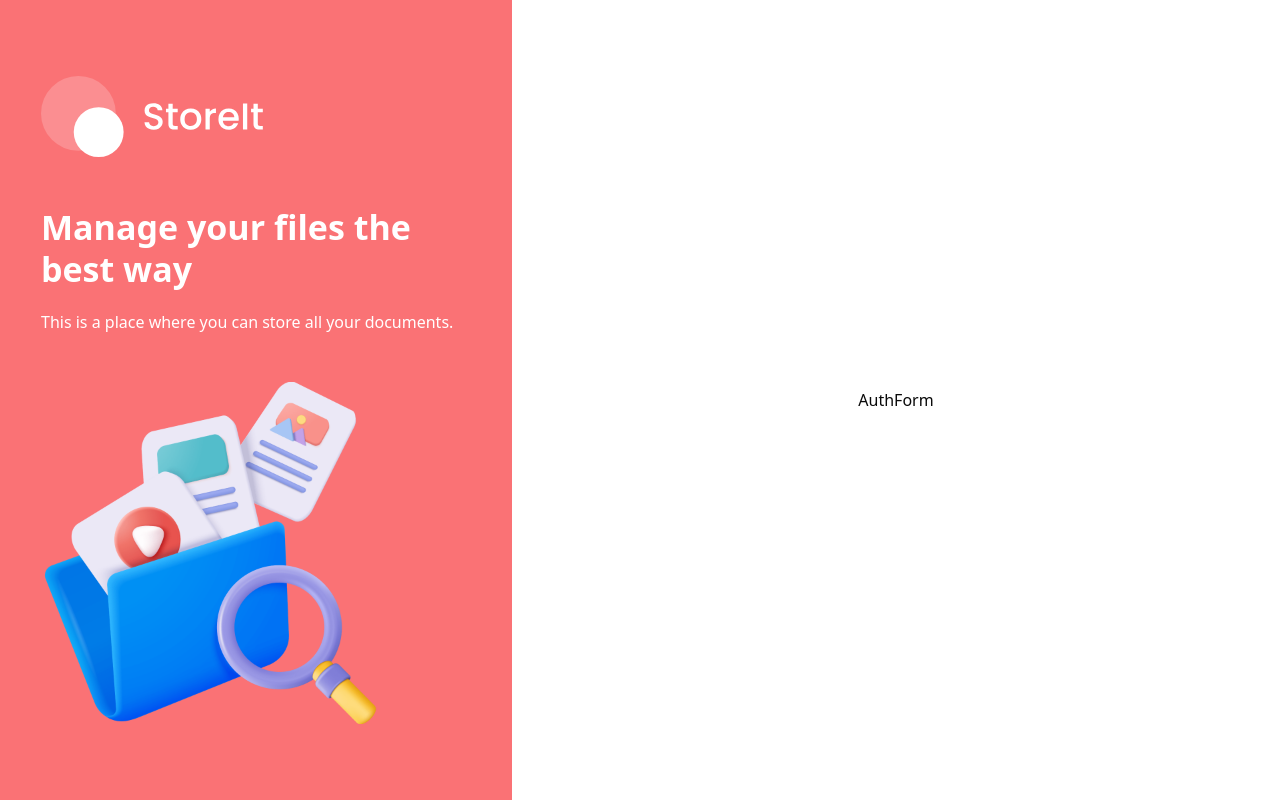
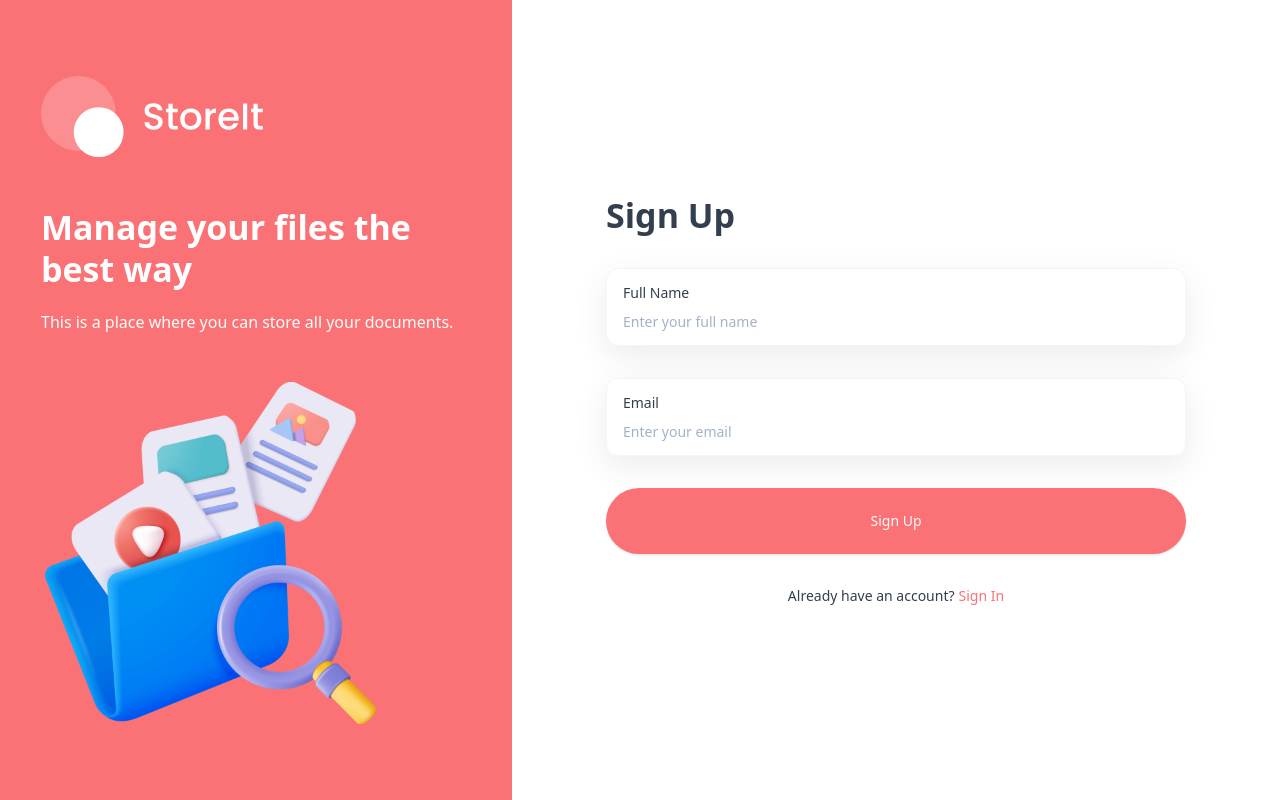
Before and after one commit to iowathe3rd/vaultio, a Next.js app: page /sign-up in a window 1280 px wide. Built offline with nearby package versions, Linux system fonts and the light colour scheme.

Commit message:
feat(ui): styled and added form validation to auth form

```diff
--- a/src/components/AuthForm.tsx
+++ b/src/components/AuthForm.tsx
@@ -1,10 +1,153 @@
+"use client";
+
+import { zodResolver } from "@hookform/resolvers/zod";
+import { useForm } from "react-hook-form";
+import { z } from "zod";
+
+import { Button } from "@/components/ui/button";
+import {
+    Form,
+    FormControl,
+    FormField,
+    FormItem,
+    FormLabel,
+    FormMessage,
+} from "@/components/ui/form";
+import { Input } from "@/components/ui/input";
+
+import Image from "next/image";
+import Link from "next/link";
+import { useState } from "react";
 
 type FormType = "sign-in" | "sign-up";
 
-function AuthForm({type}: {type: FormType}) {
+const authFormSchema = (formType: FormType) => {
+  return z.object({
+    email: z.string().email(),
+    fullName:
+      formType === "sign-up"
+        ? z.string().min(2).max(50)
+        : z.string().optional(),
+  });
+};
+
+const AuthForm = ({ type }: { type: FormType }) => {
+  const [isLoading, setIsLoading] = useState(false);
+  const [errorMessage, setErrorMessage] = useState("");
+
+  const formSchema = authFormSchema(type);
+  const form = useForm<z.infer<typeof formSchema>>({
+    resolver: zodResolver(formSchema),
+    defaultValues: {
+      fullName: "",
+      email: "",
+    },
+  });
+
+  const onSubmit = async (values: z.infer<typeof formSchema>) => {
+    setIsLoading(true);
+    setErrorMessage("");
+
+    try {
+        console.log(values)
+    } catch {
+      setErrorMessage("Failed to create account. Please try again.");
+    } finally {
+      setIsLoading(false);
+    }
+  };
+
   return (
-    <div>AuthForm</div>
-  )
-}
+    <>
+      <Form {...form}>
+        <form onSubmit={form.handleSubmit(onSubmit)} className="auth-form">
+          <h1 className="form-title">
+            {type === "sign-in" ? "Sign In" : "Sign Up"}
+          </h1>
+          {type === "sign-up" && (
+            <FormField
+              control={form.control}
+              name="fullName"
+              render={({ field }) => (
+                <FormItem>
+                  <div className="shad-form-item">
+                    <FormLabel className="shad-form-label">Full Name</FormLabel>
 
-export default AuthForm
+                    <FormControl>
+                      <Input
+                        placeholder="Enter your full name"
+                        className="shad-input"
+                        {...field}
+                      />
+                    </FormControl>
+                  </div>
+
+                  <FormMessage className="shad-form-message" />
+                </FormItem>
+              )}
+            />
+          )}
+
+          <FormField
+            control={form.control}
+            name="email"
+            render={({ field }) => (
+              <FormItem>
+                <div className="shad-form-item">
+                  <FormLabel className="shad-form-label">Email</FormLabel>
+
+                  <FormControl>
+                    <Input
+                      placeholder="Enter your email"
+                      className="shad-input"
+                      {...field}
+                    />
+                  </FormControl>
+                </div>
+
+                <FormMessage className="shad-form-message" />
+              </FormItem>
+            )}
+          />
+
+          <Button
+            type="submit"
+            className="form-submit-button"
+            disabled={isLoading}
+          >
+            {type === "sign-in" ? "Sign In" : "Sign Up"}
+
+            {isLoading && (
+              <Image
+                src="/assets/icons/loader.svg"
+                alt="loader"
+                width={24}
+                height={24}
+                className="ml-2 animate-spin"
+              />
+            )}
+          </Button>
+
+          {errorMessage && <p className="error-message">*{errorMessage}</p>}
+
+          <div className="body-2 flex justify-center">
+            <p className="text-light-100">
+              {type === "sign-in"
+                ? "Don't have an account?"
+                : "Already have an account?"}
+            </p>
+            <Link
+              href={type === "sign-in" ? "/sign-up" : "/sign-in"}
+              className="ml-1 font-medium text-brand"
+            >
+              {" "}
+              {type === "sign-in" ? "Sign Up" : "Sign In"}
+            </Link>
+          </div>
+        </form>
+      </Form>
+    </>
+  );
+};
+
+export default AuthForm;
--- /dev/null
+++ b/src/components/ui/input.tsx
@@ -0,0 +1,22 @@
+import * as React from "react"
+
+import { cn } from "@/lib/utils"
+
+const Input = React.forwardRef<HTMLInputElement, React.ComponentProps<"input">>(
+  ({ className, type, ...props }, ref) => {
+    return (
+      <input
+        type={type}
+        className={cn(
+          "flex h-9 w-full rounded-md border border-neutral-200 bg-transparent px-3 py-1 text-base shadow-sm transition-colors file:border-0 file:bg-transparent file:text-sm file:font-medium file:text-neutral-950 placeholder:text-neutral-500 focus-visible:outline-none focus-visible:ring-1 focus-visible:ring-neutral-950 disabled:cursor-not-allowed disabled:opacity-50 md:text-sm dark:border-neutral-800 dark:file:text-neutral-50 dark:placeholder:text-neutral-400 dark:focus-visible:ring-neutral-300",
+          className
+        )}
+        ref={ref}
+        {...props}
+      />
+    )
+  }
+)
+Input.displayName = "Input"
+
+export { Input }
```
